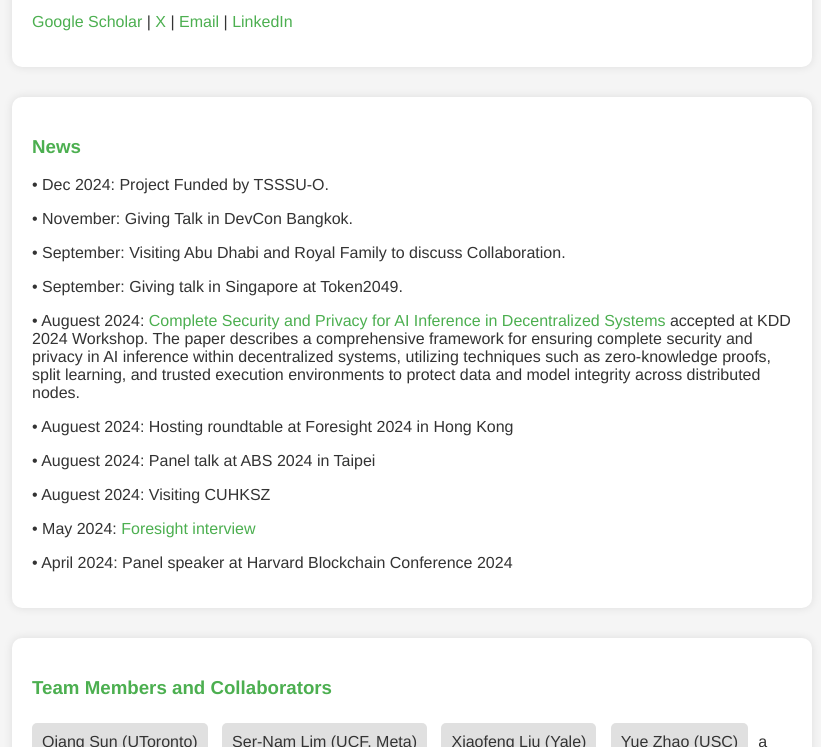
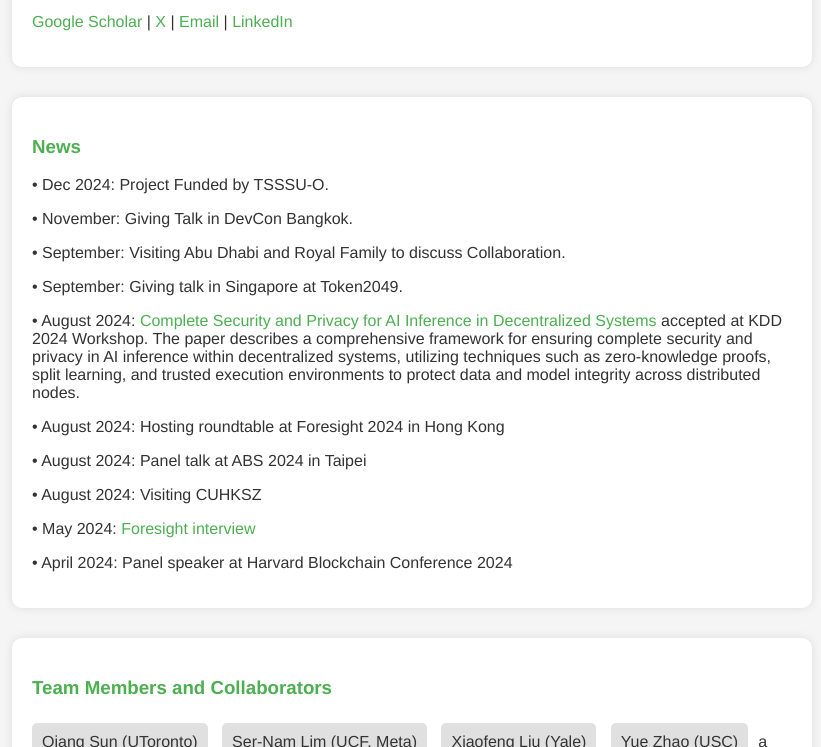
Before and after one commit to leehomyc/hyang.github.io, a plain HTML site: page index.html in a window 1280 px wide. Shown: the part 353-1100 px from the top of the page, without its empty margins (228-1049 px from the left). Drawn offline with Linux system fonts and the light colour scheme.

Commit message:
Update index.html

```diff
--- a/index.html
+++ b/index.html
@@ -78,10 +78,10 @@
             <p>&#8226; November: Giving Talk in DevCon Bangkok.</p>
             <p>&#8226; September: Visiting Abu Dhabi and Royal Family to discuss Collaboration.</p>
             <p>&#8226; September: Giving talk in Singapore at Token2049.</p>
-            <p>&#8226; Auguest 2024: <a href="https://arxiv.org/pdf/2407.19401">Complete Security and Privacy for AI Inference in Decentralized Systems</a> accepted at KDD 2024 Workshop. The paper describes a comprehensive framework for ensuring complete security and privacy in AI inference within decentralized systems, utilizing techniques such as zero-knowledge proofs, split learning, and trusted execution environments to protect data and model integrity across distributed nodes.</p>
-            <p>&#8226; Auguest 2024: Hosting roundtable at Foresight 2024 in Hong Kong</p>
-            <p>&#8226; Auguest 2024: Panel talk at ABS 2024 in Taipei</p>
-            <p>&#8226; Auguest 2024: Visiting CUHKSZ</p>
+            <p>&#8226; August 2024: <a href="https://arxiv.org/pdf/2407.19401">Complete Security and Privacy for AI Inference in Decentralized Systems</a> accepted at KDD 2024 Workshop. The paper describes a comprehensive framework for ensuring complete security and privacy in AI inference within decentralized systems, utilizing techniques such as zero-knowledge proofs, split learning, and trusted execution environments to protect data and model integrity across distributed nodes.</p>
+            <p>&#8226; August 2024: Hosting roundtable at Foresight 2024 in Hong Kong</p>
+            <p>&#8226; August 2024: Panel talk at ABS 2024 in Taipei</p>
+            <p>&#8226; August 2024: Visiting CUHKSZ</p>
             <p>&#8226; May 2024: <a href="https://s.foresightnews.pro/article/detail/62560">Foresight interview</a></p>
             <p>&#8226; April 2024: Panel speaker at Harvard Blockchain Conference 2024</p>
         </section>
```
